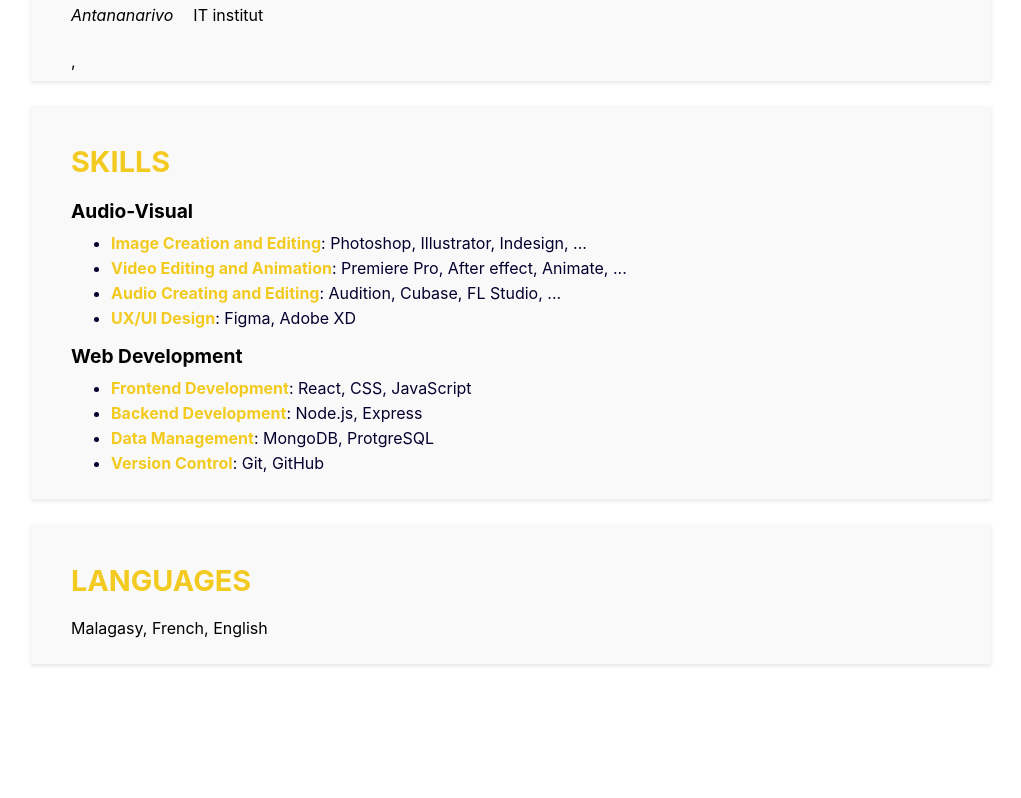
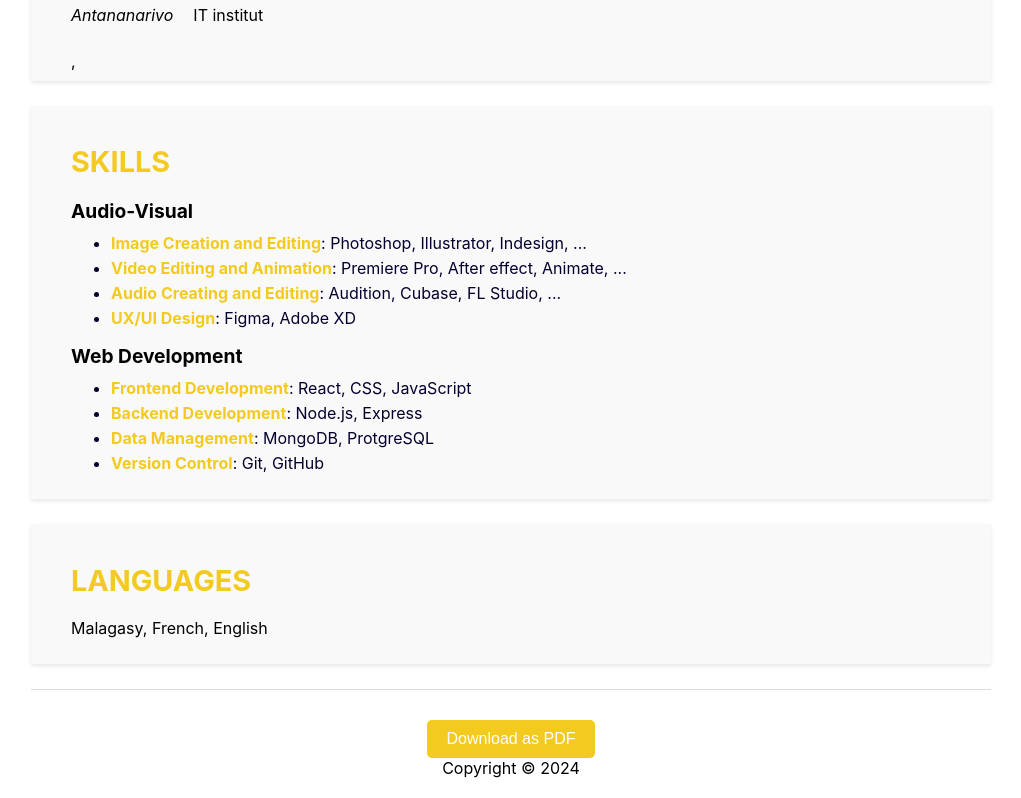
Before and after one commit to meiddiel/resume, a React (Create React App) app: page / in a window 1280 px wide. Shown: the part 920-1718 px from the top of the page, without its empty margins (129-1150 px from the left). Before the commit the page ends 1609 px from the top, so only its background shows below. Built offline with nearby package versions, Linux system fonts and the light colour scheme.

Commit message:
add download button

```diff
--- a/package.json
+++ b/package.json
@@ -11,6 +11,7 @@
     "react-dom": "^18.3.1",
     "react-icons": "^5.3.0",
     "react-scripts": "5.0.1",
+    "react-to-print": "^3.0.2",
     "web-vitals": "^2.1.4"
   },
   "scripts": {
--- a/src/App.js
+++ b/src/App.js
@@ -1,20 +1,28 @@
 import "./Styles/Global.css";
-import React from "react";
+import React, { useRef } from "react";
 import resumeData from "./resumeData";
 import Header from "./components/Header";
 import Experience from "./components/Experience";
 import Education from "./components/Education";
 import Skill from "./components/Skill";
 import Language from "./components/Language";
+import Footer from "./components/Footer";
 
 function App() {
+  const printRef = useRef(); // Use ref for the content to print
+
   return (
     <div className="App">
-      <Header header={resumeData.headers} />
-      <Experience experience={resumeData.experiences} />
-      <Education education={resumeData.educations} />
-      <Skill skill={resumeData.skills} />
-      <Language language={resumeData.language.join(", ")} />
+      {/* Content to be printed */}
+      <div ref={printRef}>
+        <Header header={resumeData.headers} />
+        <Experience experience={resumeData.experiences} />
+        <Education education={resumeData.educations} />
+        <Skill skill={resumeData.skills} />
+        <Language language={resumeData.language.join(", ")} />
+      </div>
+      {/* Pass printRef to Footer */}
+      <Footer printRef={printRef} />
     </div>
   );
 }
--- /dev/null
+++ b/src/Styles/Footer.css
@@ -0,0 +1,26 @@
+footer {
+  text-align: center;
+  padding: 20px;
+  border-top: 1px solid #ddd;
+  margin-top: 20px;
+}
+
+footer p {
+  margin: 0;
+  font-size: 1rem;
+}
+
+.download-button {
+  background-color: var(--secondary-color);
+  color: white;
+  border: none;
+  padding: 10px 20px;
+  border-radius: 5px;
+  cursor: pointer;
+  font-size: 1rem;
+  margin-top: 10px;
+}
+
+.download-button:hover {
+  background-color: #03002e;
+}
--- a/src/Styles/Header.css
+++ b/src/Styles/Header.css
@@ -3,8 +3,8 @@
   justify-content: space-between;
   align-items: center;
   padding: 20px 40px;
-  background-color: var(--background-color);
-  box-shadow: 0px 2px 4px rgba(0, 0, 0, 0.1);
+  /* background-color: var(--background-color);
+  box-shadow: 0px 2px 4px rgba(0, 0, 0, 0.1); */
   flex-wrap: wrap;
 }
 
--- /dev/null
+++ b/src/components/Footer.js
@@ -0,0 +1,24 @@
+import "../Styles/Footer.css";
+import React from "react";
+import { useReactToPrint } from "react-to-print";
+
+const Footer = ({ printRef }) => {
+  const currentYear = new Date().getFullYear();
+
+  // Correctly use the useReactToPrint hook
+  const handlePrint = useReactToPrint({
+    content: () => printRef, // Pass the reference directly
+  });
+
+  return (
+    <footer>
+      {/* Button for downloading the PDF */}
+      <button className="download-button" onClick={handlePrint}>
+        Download as PDF
+      </button>
+      <p>Copyright © {currentYear}</p>
+    </footer>
+  );
+};
+
+export default Footer;
```
Also changed, not shown: src/Styles/Global.css (+8 -0 lines), 1 other file (tests, documents, lock files or other folders).
